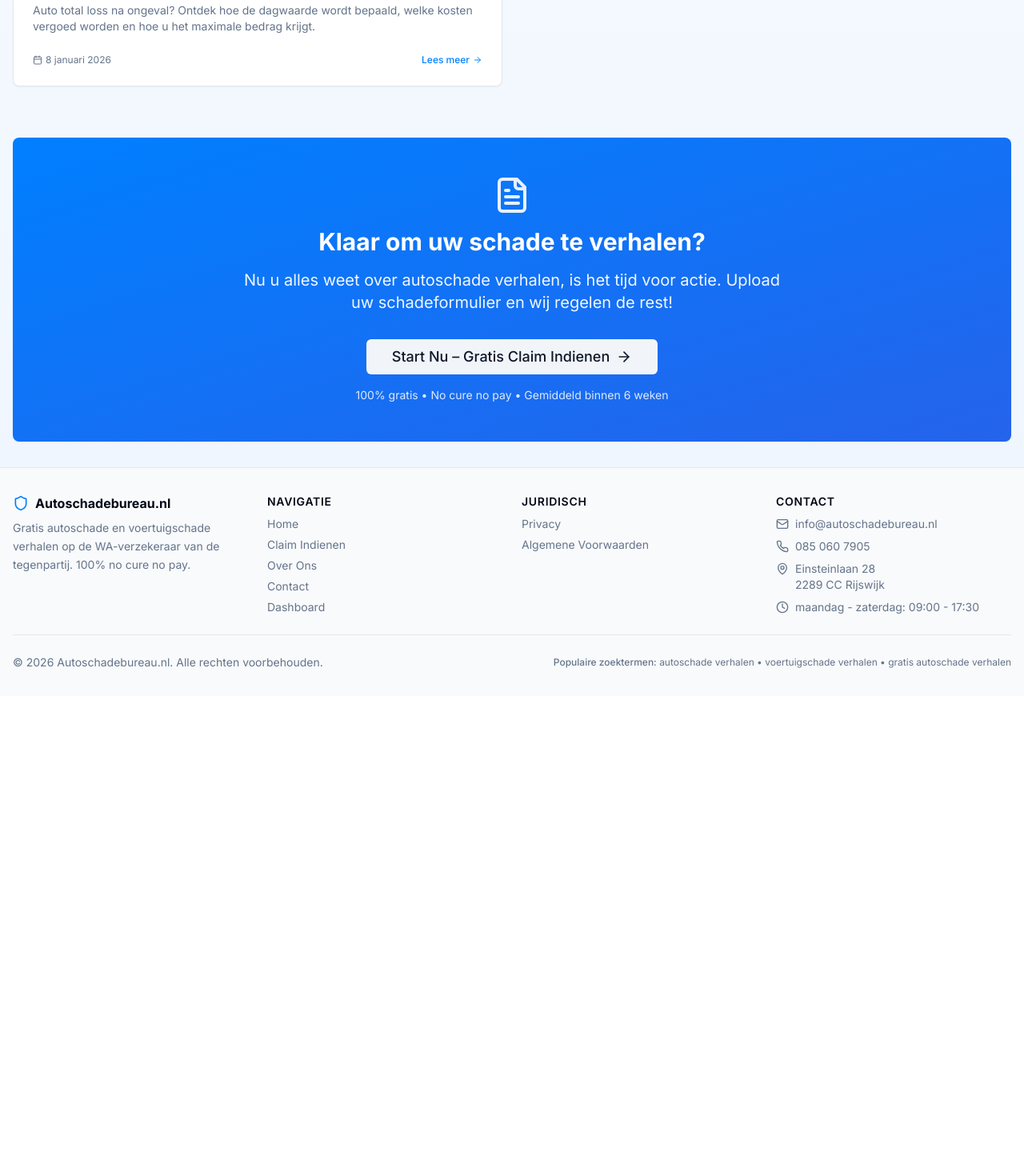
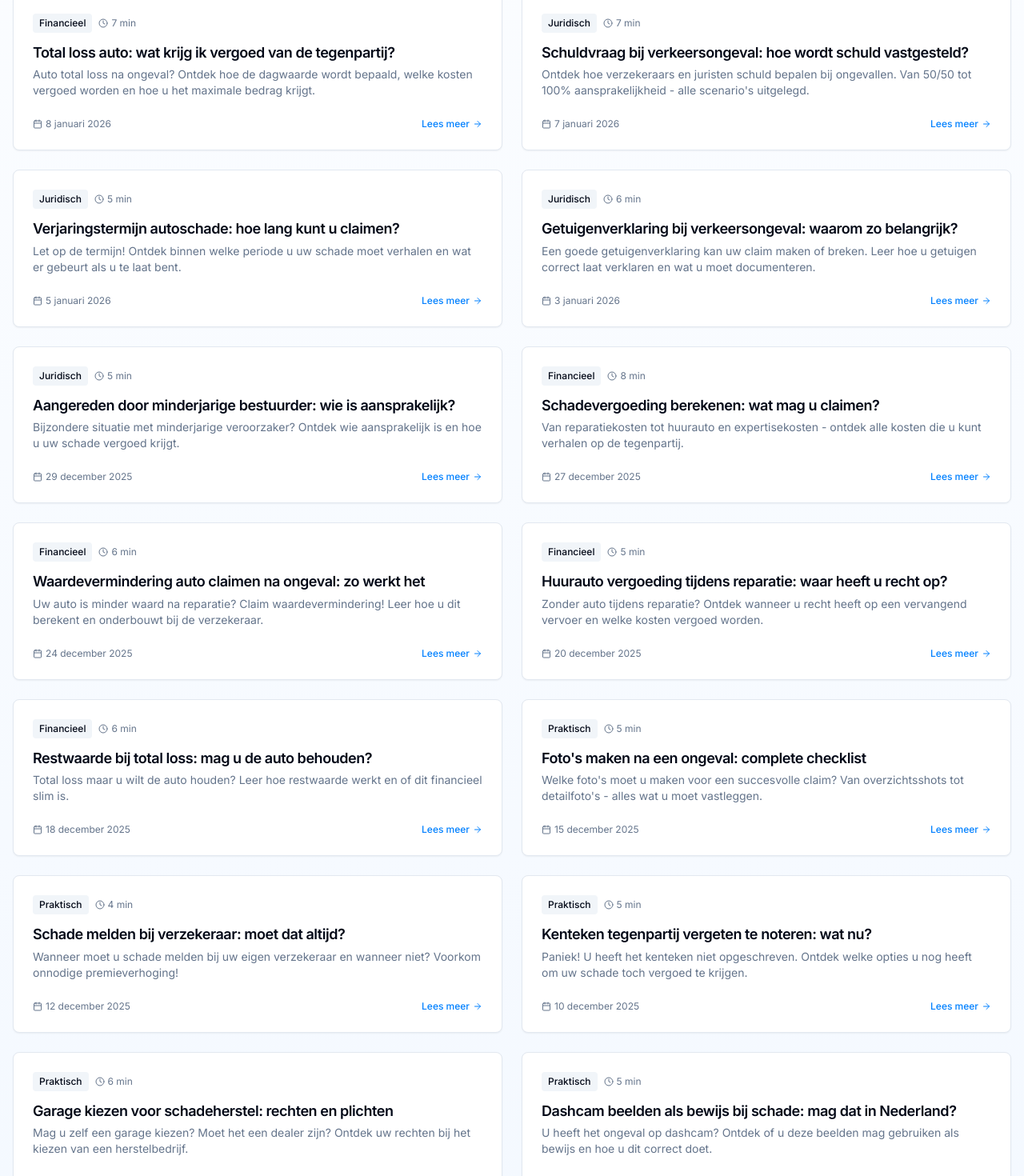
Before and after one commit to Championne/Gratisschadeverhalen.nl, a Next.js app: page /blog in a window 1280 px wide. Shown: the part 1330-2800 px from the top of the page at 80% size. Before the commit the page ends 2200 px from the top, so only its background shows below. Built offline with nearby package versions, Linux system fonts and the light colour scheme.

Commit message:
feat: expand knowledge base from 8 to 30+ articles across all categories and implement working category filters with interactive client component

```diff
--- a/app/blog/page.tsx
+++ b/app/blog/page.tsx
@@ -1,22 +1,13 @@
+"use client"
+
+import { useState } from "react"
 import { Metadata } from "next"
 import Link from "next/link"
 import { Card, CardContent, CardDescription, CardHeader, CardTitle } from "@/components/ui/card"
 import { Button } from "@/components/ui/button"
 import { Calendar, Clock, ArrowRight, FileText } from "lucide-react"
 
-export const metadata: Metadata = {
-  title: "Blog - Tips & Guides over Autoschade Verhalen",
-  description: "Ontdek alles over autoschade verhalen, schadeafhandeling, verzekeringen en meer. Praktische tips, juridische informatie en stap-voor-stap handleidingen.",
-  keywords: [
-    "autoschade blog",
-    "schade verhalen tips",
-    "autoschade informatie",
-    "verzekering informatie",
-    "schadeafhandeling guide"
-  ],
-}
-
-// Blog posts data
+// Blog posts data - UITGEBREID
 const blogPosts = [
   {
     slug: "hoe-verhaal-ik-autoschade",
@@ -73,7 +64,7 @@ const blogPosts = [
     featured: false,
   },
   {
-    slug: "parkeerscade-verhalen",
+    slug: "parkeerschade-verhalen",
     title: "Parkeerschade verhalen zonder getuigen: kan dat?",
     excerpt: "Auto beschadigd tijdens parkeren en dader gevlucht? Lees hoe u alsnog uw schade vergoed krijgt en wat u wel en niet moet doen.",
     category: "Praktisch",
@@ -90,13 +81,205 @@ const blogPosts = [
     date: "8 januari 2026",
     featured: false,
   },
+  // NIEUWE ARTIKELEN - JURIDISCH
+  {
+    slug: "schuldvraag-verkeersongeval",
+    title: "Schuldvraag bij verkeersongeval: hoe wordt schuld vastgesteld?",
+    excerpt: "Ontdek hoe verzekeraars en juristen schuld bepalen bij ongevallen. Van 50/50 tot 100% aansprakelijkheid - alle scenario's uitgelegd.",
+    category: "Juridisch",
+    readTime: "7 min",
+    date: "7 januari 2026",
+    featured: false,
+  },
+  {
+    slug: "verjaringstermijn-autoschade",
+    title: "Verjaringstermijn autoschade: hoe lang kunt u claimen?",
+    excerpt: "Let op de termijn! Ontdek binnen welke periode u uw schade moet verhalen en wat er gebeurt als u te laat bent.",
+    category: "Juridisch",
+    readTime: "5 min",
+    date: "5 januari 2026",
+    featured: false,
+  },
+  {
+    slug: "getuigenverklaring-verkeersongeval",
+    title: "Getuigenverklaring bij verkeersongeval: waarom zo belangrijk?",
+    excerpt: "Een goede getuigenverklaring kan uw claim maken of breken. Leer hoe u getuigen correct laat verklaren en wat u moet documenteren.",
+    category: "Juridisch",
+    readTime: "6 min",
+    date: "3 januari 2026",
+    featured: false,
+  },
+  {
+    slug: "aansprakelijkheid-minderjarige-bestuurder",
+    title: "Aangereden door minderjarige bestuurder: wie is aansprakelijk?",
+    excerpt: "Bijzondere situatie met minderjarige veroorzaker? Ontdek wie aansprakelijk is en hoe u uw schade vergoed krijgt.",
+    category: "Juridisch",
+    readTime: "5 min",
+    date: "29 december 2025",
+    featured: false,
+  },
+  // NIEUWE ARTIKELEN - FINANCIEEL
+  {
+    slug: "schadevergoeding-berekenen",
+    title: "Schadevergoeding berekenen: wat mag u claimen?",
+    excerpt: "Van reparatiekosten tot huurauto en expertisekosten - ontdek alle kosten die u kunt verhalen op de tegenpartij.",
+    category: "Financieel",
+    readTime: "8 min",
+    date: "27 december 2025",
+    featured: false,
+  },
+  {
+    slug: "waardevermindering-auto-claimen",
+    title: "Waardevermindering auto claimen na ongeval: zo werkt het",
+    excerpt: "Uw auto is minder waard na reparatie? Claim waardevermindering! Leer hoe u dit berekent en onderbouwt bij de verzekeraar.",
+    category: "Financieel",
+    readTime: "6 min",
+    date: "24 december 2025",
+    featured: false,
+  },
+  {
+    slug: "huurauto-vergoeding-schade",
+    title: "Huurauto vergoeding tijdens reparatie: waar heeft u recht op?",
+    excerpt: "Zonder auto tijdens reparatie? Ontdek wanneer u recht heeft op een vervangend vervoer en welke kosten vergoed worden.",
+    category: "Financieel",
+    readTime: "5 min",
+    date: "20 december 2025",
+    featured: false,
+  },
+  {
+    slug: "restwaarde-total-loss",
+    title: "Restwaarde bij total loss: mag u de auto behouden?",
+    excerpt: "Total loss maar u wilt de auto houden? Leer hoe restwaarde werkt en of dit financieel slim is.",
+    category: "Financieel",
+    readTime: "6 min",
+    date: "18 december 2025",
+    featured: false,
+  },
+  // NIEUWE ARTIKELEN - PRAKTISCH
+  {
+    slug: "foto-maken-na-ongeval",
+    title: "Foto's maken na een ongeval: complete checklist",
+    excerpt: "Welke foto's moet u maken voor een succesvolle claim? Van overzichtsshots tot detailfoto's - alles wat u moet vastleggen.",
+    category: "Praktisch",
+    readTime: "5 min",
+    date: "15 december 2025",
+    featured: false,
+  },
+  {
+    slug: "schade-melden-verzekeraar",
+    title: "Schade melden bij verzekeraar: moet dat altijd?",
+    excerpt: "Wanneer moet u schade melden bij uw eigen verzekeraar en wanneer niet? Voorkom onnodige premieverhoging!",
+    category: "Praktisch",
+    readTime: "4 min",
+    date: "12 december 2025",
+    featured: false,
+  },
+  {
+    slug: "kenteken-tegenpartij-niet-genoteerd",
+    title: "Kenteken tegenpartij vergeten te noteren: wat nu?",
+    excerpt: "Paniek! U heeft het kenteken niet opgeschreven. Ontdek welke opties u nog heeft om uw schade toch vergoed te krijgen.",
+    category: "Praktisch",
+    readTime: "5 min",
+    date: "10 december 2025",
+    featured: false,
+  },
+  {
+    slug: "garage-kiezen-reparatie",
+    title: "Garage kiezen voor schadeherstel: rechten en plichten",
+    excerpt: "Mag u zelf een garage kiezen? Moet het een dealer zijn? Ontdek uw rechten bij het kiezen van een herstelbedrijf.",
+    category: "Praktisch",
+    readTime: "6 min",
+    date: "8 december 2025",
+    featured: false,
+  },
+  {
+    slug: "dashcam-beelden-als-bewijs",
+    title: "Dashcam beelden als bewijs bij schade: mag dat in Nederland?",
+    excerpt: "U heeft het ongeval op dashcam? Ontdek of u deze beelden mag gebruiken als bewijs en hoe u dit correct doet.",
+    category: "Praktisch",
+    readTime: "5 min",
+    date: "5 december 2025",
+    featured: false,
+  },
+  // NIEUWE ARTIKELEN - VERZEKERINGEN
+  {
+    slug: "wa-verzekering-tegenpartij-vinden",
+    title: "WA-verzekering tegenpartij achterhalen: zo vindt u de verzekeraar",
+    excerpt: "Kent u alleen het kenteken? Leer hoe u de verzekeraar van de tegenpartij kunt vinden en contact kunt opnemen.",
+    category: "Verzekeringen",
+    readTime: "4 min",
+    date: "2 december 2025",
+    featured: false,
+  },
+  {
+    slug: "no-claim-korting-behouden",
+    title: "No-claim korting behouden na ongeval: kan dat?",
+    excerpt: "Bang voor verlies van korting? Ontdek wanneer verhalen via de tegenpartij uw no-claim korting behoudt.",
+    category: "Verzekeringen",
+    readTime: "5 min",
+    date: "28 november 2025",
+    featured: false,
+  },
+  {
+    slug: "eigen-schuld-gedeeltelijk",
+    title: "Gedeeltelijke eigen schuld: hoe werkt 50/50 schade?",
+    excerpt: "Beide partijen deels schuldig? Leer hoe gedeelde aansprakelijkheid werkt en wat u vergoed krijgt bij 50/50 schuld.",
+    category: "Verzekeringen",
+    readTime: "6 min",
+    date: "25 november 2025",
+    featured: false,
+  },
+  {
+    slug: "rechtsbijstandverzekering-nodig",
+    title: "Rechtsbijstandverzekering: is dat nodig voor schade verhalen?",
+    excerpt: "Moet u een rechtsbijstandverzekering hebben om schade te verhalen? Ontdek wanneer dit wel en niet nodig is.",
+    category: "Verzekeringen",
+    readTime: "5 min",
+    date: "22 november 2025",
+    featured: false,
+  },
+  // NIEUWE ARTIKELEN - HANDLEIDING
+  {
+    slug: "claim-indienen-zonder-formulier",
+    title: "Claim indienen zonder Europees Schadeformulier: stappenplan",
+    excerpt: "Geen schadeformulier ingevuld bij het ongeval? Geen paniek! Volg dit stappenplan om alsnog uw claim in te dienen.",
+    category: "Handleiding",
+    readTime: "7 min",
+    date: "18 november 2025",
+    featured: false,
+  },
+  {
+    slug: "communiceren-met-verzekeraar",
+    title: "Communiceren met de verzekeraar: do's en don'ts",
+    excerpt: "Wat moet u wel en niet zeggen tegen de verzekeraar? Vermijd deze valkuilen en versterk uw positie met deze communicatie tips.",
+    category: "Handleiding",
+    readTime: "6 min",
+    date: "15 november 2025",
+    featured: false,
+  },
+  {
+    slug: "taxatierapport-beoordelen",
+    title: "Taxatierapport beoordelen: waar moet u op letten?",
+    excerpt: "Taxateur is langs geweest? Leer hoe u het rapport kritisch beoordeelt en wanneer u bezwaar moet maken tegen de schadeberekening.",
+    category: "Handleiding",
+    readTime: "8 min",
+    date: "12 november 2025",
+    featured: false,
+  },
 ]
 
 const categories = ["Alle", "Handleiding", "Praktisch", "Verzekeringen", "Juridisch", "Financieel"]
 
 export default function BlogPage() {
-  const featuredPosts = blogPosts.filter(post => post.featured)
-  const regularPosts = blogPosts.filter(post => !post.featured)
+  const [selectedCategory, setSelectedCategory] = useState("Alle")
+
+  // Filter posts based on selected category
+  const filteredPosts = selectedCategory === "Alle"
+    ? blogPosts
+    : blogPosts.filter(post => post.category === selectedCategory)
+
+  const featuredPosts = filteredPosts.filter(post => post.featured)
+  const regularPosts = filteredPosts.filter(post => !post.featured)
 
   return (
     <div className="min-h-screen bg-gradient-to-b from-white to-blue-50">
@@ -104,29 +287,44 @@ export default function BlogPage() {
         {/* Header */}
         <div className="text-center mb-12">
           <h1 className="text-4xl md:text-5xl font-bold mb-4">
-            Autoschade Blog & Knowledge Base
+            Autoschade Knowledge Base
           </h1>
           <p className="text-xl text-muted-foreground max-w-3xl mx-auto">
             Praktische tips, juridische informatie en complete handleidingen voor het verhalen van uw autoschade.
-            Alles wat u moet weten op één plek.
+            Alles wat u moet weten op één plek - nu met {blogPosts.length} artikelen!
           </p>
         </div>
 
-        {/* Categories Filter */}
+        {/* Categories Filter - NOW INTERACTIVE */}
         <div className="flex flex-wrap justify-center gap-3 mb-12">
           {categories.map((cat) => (
             <Button
               key={cat}
-              variant={cat === "Alle" ? "default" : "outline"}
+              variant={cat === selectedCategory ? "default" : "outline"}
               size="sm"
               className="rounded-full"
+              onClick={() => setSelectedCategory(cat)}
             >
               {cat}
+              {cat !== "Alle" && (
+                <span className="ml-2 text-xs">
+                  ({blogPosts.filter(p => p.category === cat).length})
+                </span>
+              )}
             </Button>
           ))}
         </div>
 
+        {/* Results count */}
+        <div className="text-center mb-8">
+          <p className="text-sm text-muted-foreground">
+            {filteredPosts.length} artikel{filteredPosts.length !== 1 ? 'en' : ''} gevonden
+            {selectedCategory !== "Alle" && ` in categorie "${selectedCategory}"`}
+          </p>
+        </div>
+
         {/* Featured Posts */}
+        {featuredPosts.length > 0 && (
           <section className="mb-16">
             <h2 className="text-2xl font-bold mb-6 flex items-center gap-2">
               <span className="bg-yellow-400 text-yellow-900 text-xs font-bold px-2 py-1 rounded">FEATURED</span>
@@ -170,10 +368,14 @@ export default function BlogPage() {
               ))}
             </div>
           </section>
+        )}
 
         {/* All Posts */}
+        {regularPosts.length > 0 && (
           <section>
-          <h2 className="text-2xl font-bold mb-6">Alle artikelen</h2>
+            <h2 className="text-2xl font-bold mb-6">
+              {selectedCategory === "Alle" ? "Alle artikelen" : `${selectedCategory} artikelen`}
+            </h2>
             <div className="grid md:grid-cols-2 gap-6">
               {regularPosts.map((post) => (
                 <Link key={post.slug} href={`/blog/${post.slug}`}>
@@ -212,6 +414,23 @@ export default function BlogPage() {
               ))}
             </div>
           </section>
+        )}
+
+        {/* No results message */}
+        {filteredPosts.length === 0 && (
+          <div className="text-center py-12">
+            <p className="text-muted-foreground text-lg">
+              Geen artikelen gevonden in deze categorie.
+            </p>
+            <Button
+              variant="outline"
+              className="mt-4"
+              onClick={() => setSelectedCategory("Alle")}
+            >
+              Bekijk alle artikelen
+            </Button>
+          </div>
+        )}
 
         {/* CTA Section */}
         <section className="mt-16">
@@ -230,7 +449,7 @@ export default function BlogPage() {
                 </Button>
               </Link>
               <p className="text-sm text-blue-100 mt-4">
-                100% gratis • No cure no pay • Gemiddeld binnen 6 weken
+                100% gratis • Alle kosten betaald door tegenpartij • Gemiddeld binnen 6 weken
               </p>
             </CardContent>
           </Card>
```
Lines whose indentation alone changed are shown as unchanged.
